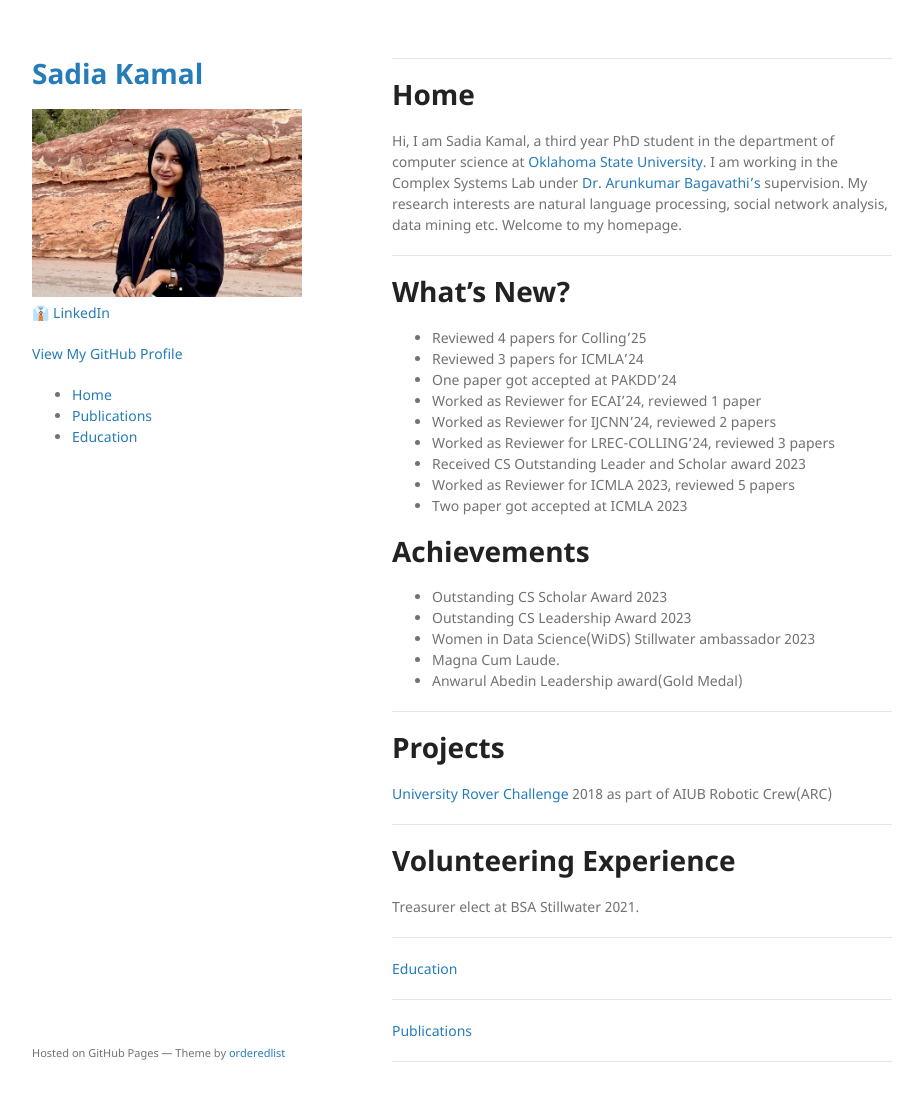
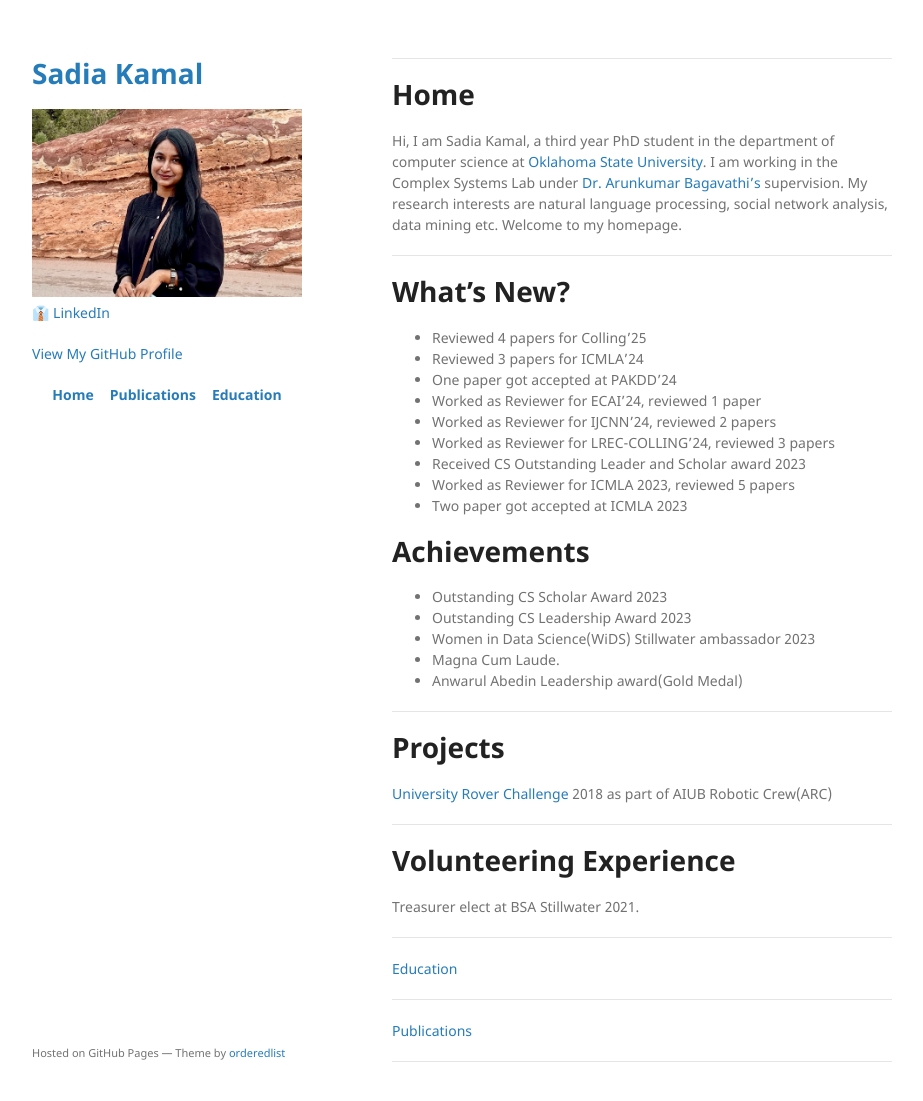
Before and after one commit to sadiakamal/sadiakamal.github.io, a Jekyll site: the page built from index.md, in a window 1280 px wide and 1132 px high. Shown: the top 1101 px of the window, without its empty margins (178-1101 px from the left). Built offline with Jekyll 4.4.1, drawn with Linux system fonts in a browser that asks for light colours.

Commit message:
Update default.html

```diff
--- a/_layouts/default.html
+++ b/_layouts/default.html
@@ -11,6 +11,23 @@
     <script src="https://cdnjs.cloudflare.com/ajax/libs/html5shiv/3.7.3/html5shiv.min.js"></script>
     <![endif]-->
     {% include head-custom.html %}
+    <style>
+      header nav ul {
+        list-style-type: none;
+        margin: 0;
+        padding: 0;
+        display: flex;
+        justify-content: center; /* Centers the nav horizontally */
+        gap: 1rem; /* Space between links */
+      }
+      header nav ul li {
+        display: inline;
+      }
+      header nav ul li a {
+        text-decoration: none;
+        font-weight: bold;
+      }
+    </style>
   </head>
   <body>
     <div class="wrapper">
```
